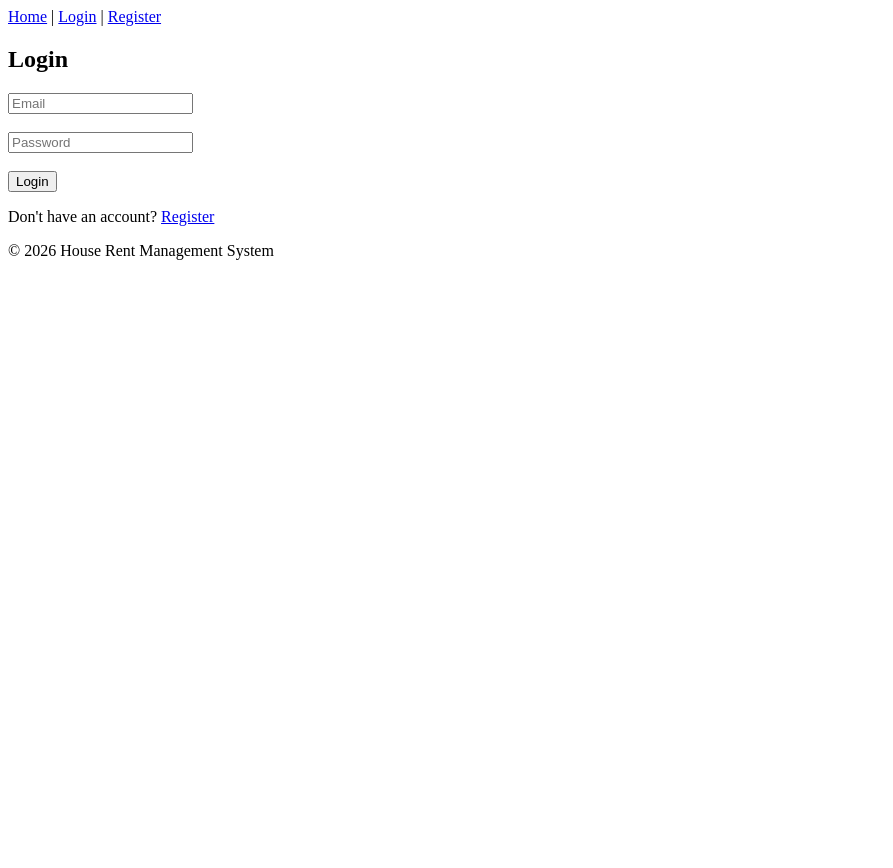
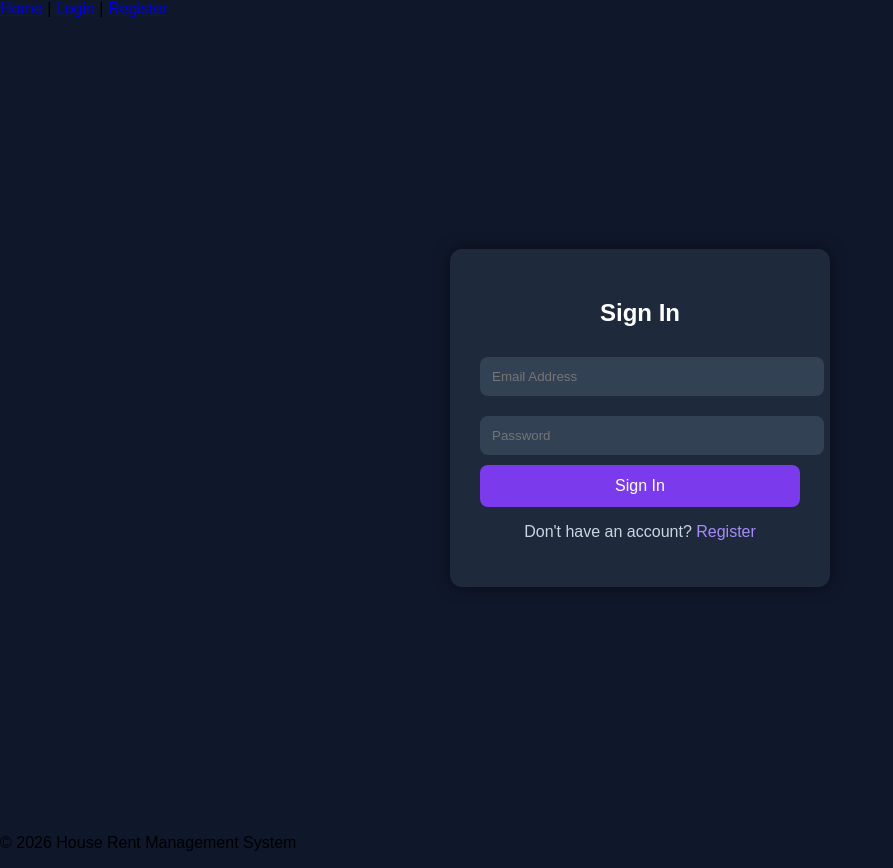
Before and after one commit to Hema976/House-Rent, a React (Vite) app in the folder frontend/: page /login in a window 1280 px wide. Shown: the whole page, without its empty margins (0-893 px from the left). Before the commit the page ends 800 px from the top, so only its background shows below. Built offline with nearby package versions, Linux system fonts and the light colour scheme.

Commit message:
Update Login.jsx

```diff
--- a/frontend/src/pages/Login.jsx
+++ b/frontend/src/pages/Login.jsx
@@ -1,6 +1,7 @@
 import { useState } from "react";
 import { Link, useNavigate } from "react-router-dom";
 import API from "../services/api";
+import "./Login.css";
 
 function Login() {
   const navigate = useNavigate();
@@ -17,7 +18,7 @@ function Login() {
 
       alert(res.data.message);
 
-
+      // Login success -> Properties page
       navigate("/properties");
     } catch (err) {
       alert("Login Failed");
@@ -25,17 +26,16 @@ function Login() {
   };
 
   return (
-    <div>
-      <h2>Login</h2>
+    <div className="login-container">
+      <div className="login-box">
+        <h2>Sign In</h2>
 
         <input
           type="email"
-        placeholder="Email"
+          placeholder="Email Address"
           value={email}
           onChange={(e) => setEmail(e.target.value)}
         />
-      <br />
-      <br />
 
         <input
           type="password"
@@ -43,16 +43,15 @@ function Login() {
           value={password}
           onChange={(e) => setPassword(e.target.value)}
         />
-      <br />
-      <br />
 
-      <button onClick={handleLogin}>Login</button>
+        <button onClick={handleLogin}>Sign In</button>
 
         <p>
           Don't have an account?{" "}
           <Link to="/register">Register</Link>
         </p>
       </div>
+    </div>
   );
 }
 
```
Lines whose indentation alone changed are shown as unchanged.
